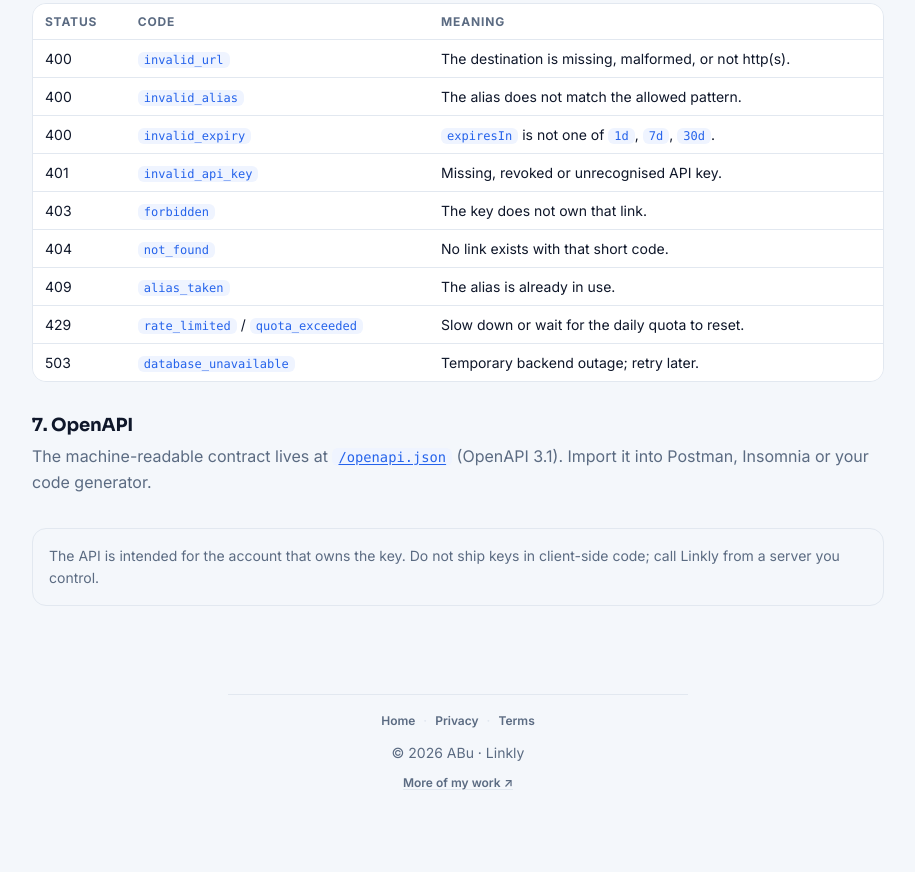
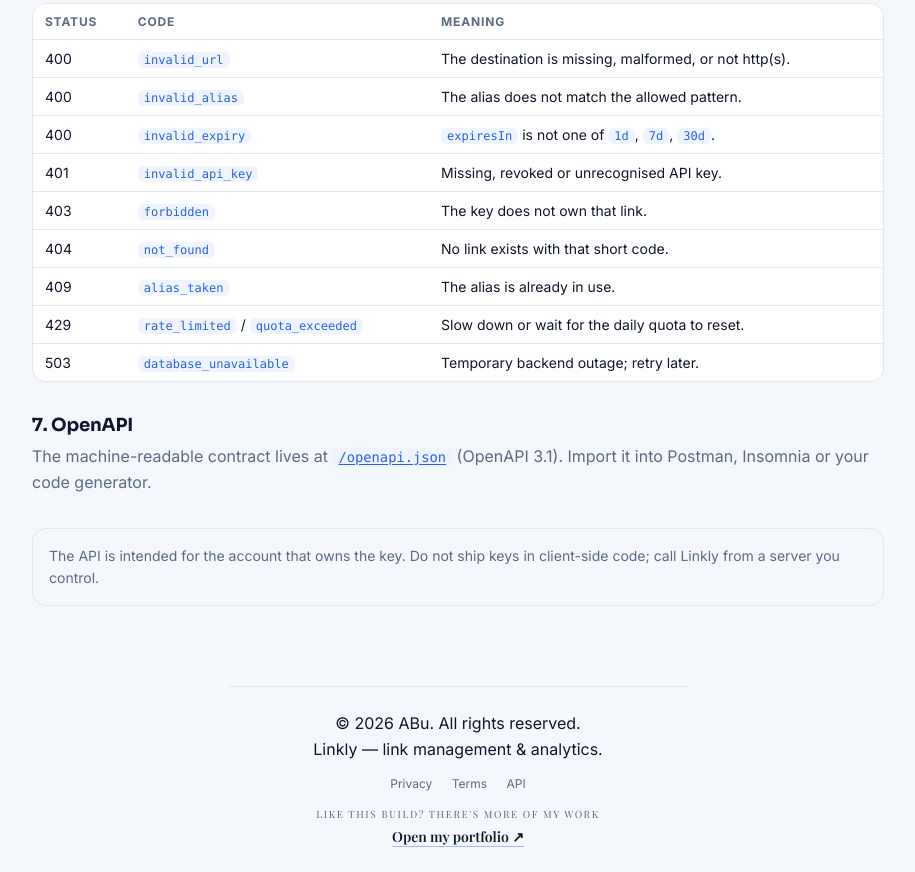
Before and after one commit to abustark/linkly, a website: page public/api.html in a window 1280 px wide. Shown: the part 2646-3518 px from the top of the page, without its empty margins (182-1097 px from the left). Before the commit the page ends 3463 px from the top, so only its background shows below. Drawn offline with nearby package versions, Linux system fonts and the light colour scheme.

Commit message:
2.1.1 - restore the original footer text style

```diff
--- a/public/api.html
+++ b/public/api.html
@@ -10,7 +10,7 @@
     <link rel="icon" type="image/svg+xml" href="/favicon.svg">
     <link rel="preconnect" href="https://fonts.googleapis.com">
     <link rel="preconnect" href="https://fonts.gstatic.com" crossorigin>
-    <link href="https://fonts.googleapis.com/css2?family=Inter:wght@400;500;600;700&family=Sora:wght@600;700;800&display=swap" rel="stylesheet">
+    <link href="https://fonts.googleapis.com/css2?family=Inter:wght@400;500;600;700&family=Playfair+Display:wght@400;600;700&family=Sora:wght@600;700;800&display=swap" rel="stylesheet">
     <link rel="stylesheet" href="/shared.css">
     <link rel="stylesheet" href="/legal.css">
     <link rel="stylesheet" href="/api.css">
@@ -155,15 +155,19 @@ X-API-Key: lk_live_your_key_here</code></pre>
     </main>
 
     <footer class="site-footer">
+        © <span id="year">2026</span> ABu. All rights reserved.<br>
+        Linkly — link management &amp; analytics.
         <div class="foot-links">
-            <a href="/">Home</a>
-            <span aria-hidden="true">·</span>
             <a href="/privacy.html">Privacy</a>
             <span aria-hidden="true">·</span>
             <a href="/terms.html">Terms</a>
+            <span aria-hidden="true">·</span>
+            <a href="/api.html" aria-current="page">API</a>
         </div>
-        <p class="foot-copy">© <span id="year">2026</span> ABu · Linkly</p>
-        <a class="foot-portfolio" href="https://abufolio.vercel.app" target="_blank" rel="noopener noreferrer">More of my work ↗</a>
+        <a class="foot-cta" href="https://abufolio.vercel.app" target="_blank" rel="noopener noreferrer">
+            <span class="foot-cta-kicker">Like this build? There's more of my work</span>
+            <span class="foot-cta-link">Open my portfolio ↗</span>
+        </a>
     </footer>
 
     <script src="/shared.js"></script>
--- a/public/mobile.css
+++ b/public/mobile.css
@@ -45,7 +45,7 @@
     .toolbar-row .toolbar-actions .btn { flex: 1; }
     .status { font-size: var(--fs-sm); }
 
-    footer {
+    footer, .site-footer {
         font-size: var(--fs-sm);
         padding: var(--s4) var(--s3) calc(var(--s6) + env(safe-area-inset-bottom, 0px));
     }
--- a/public/shared.css
+++ b/public/shared.css
@@ -302,15 +302,14 @@
     .sheet-theme { display: none; }
 }
 
-/* One site footer for every page: same order, type and centered alignment.
-   Links → copyright → a single portfolio line. */
+/* One site footer for every page: the original text style (body copy +
+   Playfair Display portfolio block), centered and in the same order everywhere. */
 .site-footer {
-    margin-top: var(--s5);
-    padding: var(--s4) var(--s4) calc(var(--s5) + env(safe-area-inset-bottom, 0px));
+    margin-top: var(--s6);
+    padding: 0 var(--s4) calc(var(--s5) + env(safe-area-inset-bottom, 0px));
     text-align: center;
-    color: var(--muted);
     font-family: var(--font-body);
-    font-size: var(--fs-sm);
+    color: var(--text);
     line-height: var(--lh-body);
 }
 /* Inset hairline above the footer text: centered, with breathing room on both
@@ -319,7 +318,7 @@
     content: "";
     display: block;
     width: min(460px, calc(100% - 64px));
-    margin: 0 auto var(--s4);
+    margin: 0 auto var(--s5);
     border-top: 1px solid var(--line);
 }
 .site-footer .foot-links {
@@ -327,28 +326,39 @@
     justify-content: center;
     flex-wrap: wrap;
     gap: var(--s2);
-    margin: 0;
+    margin-top: var(--s3);
     font-size: var(--fs-xs);
-    font-weight: 600;
 }
 .site-footer .foot-links a { color: var(--muted); text-decoration: none; }
 .site-footer .foot-links a:hover,
 .site-footer .foot-links a:focus-visible { color: var(--brand); text-decoration: underline; }
 .site-footer .foot-links span { color: var(--line); }
-.site-footer .foot-copy { margin: var(--s3) 0 0; }
-.site-footer .foot-portfolio {
-    display: inline-block;
-    margin-top: var(--s2);
+.site-footer .foot-cta {
+    display: flex; /* portfolio CTA sits on its own lines, like the original footer */
+    flex-direction: column;
+    align-items: center;
+    gap: 4px;
+    margin-top: var(--s3);
+    text-decoration: none;
+    font-family: "Playfair Display", Georgia, serif;
+}
+.site-footer .foot-cta-kicker {
+    font-size: 10px;
+    letter-spacing: 0.16em;
+    text-transform: uppercase;
     color: var(--muted);
-    font-size: var(--fs-xs);
+}
+.site-footer .foot-cta-link {
+    font-size: var(--fs-sm);
     font-weight: 600;
+    color: var(--text);
     text-decoration: underline;
-    text-underline-offset: 2px;
-    text-decoration-color: var(--line);
+    text-decoration-color: color-mix(in srgb, var(--brand) 40%, transparent);
+    text-underline-offset: 4px;
     transition: color 0.15s ease, text-decoration-color 0.15s ease;
 }
-.site-footer .foot-portfolio:hover,
-.site-footer .foot-portfolio:focus-visible {
+.site-footer .foot-cta:hover .foot-cta-link,
+.site-footer .foot-cta:focus-visible .foot-cta-link {
     color: var(--brand);
     text-decoration-color: var(--brand);
 }
--- a/public/sw.js
+++ b/public/sw.js
@@ -1,6 +1,6 @@
 /* Linkly service worker — app-shell caching.
    Bump CACHE to force a fresh cache after deploys. */
-const CACHE = 'linkly-v7';
+const CACHE = 'linkly-v8';
 const PRECACHE = [
     '/',
     '/shared.css',
```
Also changed, not shown: COMMIT-HISTORY.md (+13 -1 lines), public/404.html (+10 -3 lines), public/dashboard.html (+6 -2 lines), public/index.html (+6 -2 lines), public/privacy.html (+7 -3 lines), public/terms.html (+7 -3 lines).
